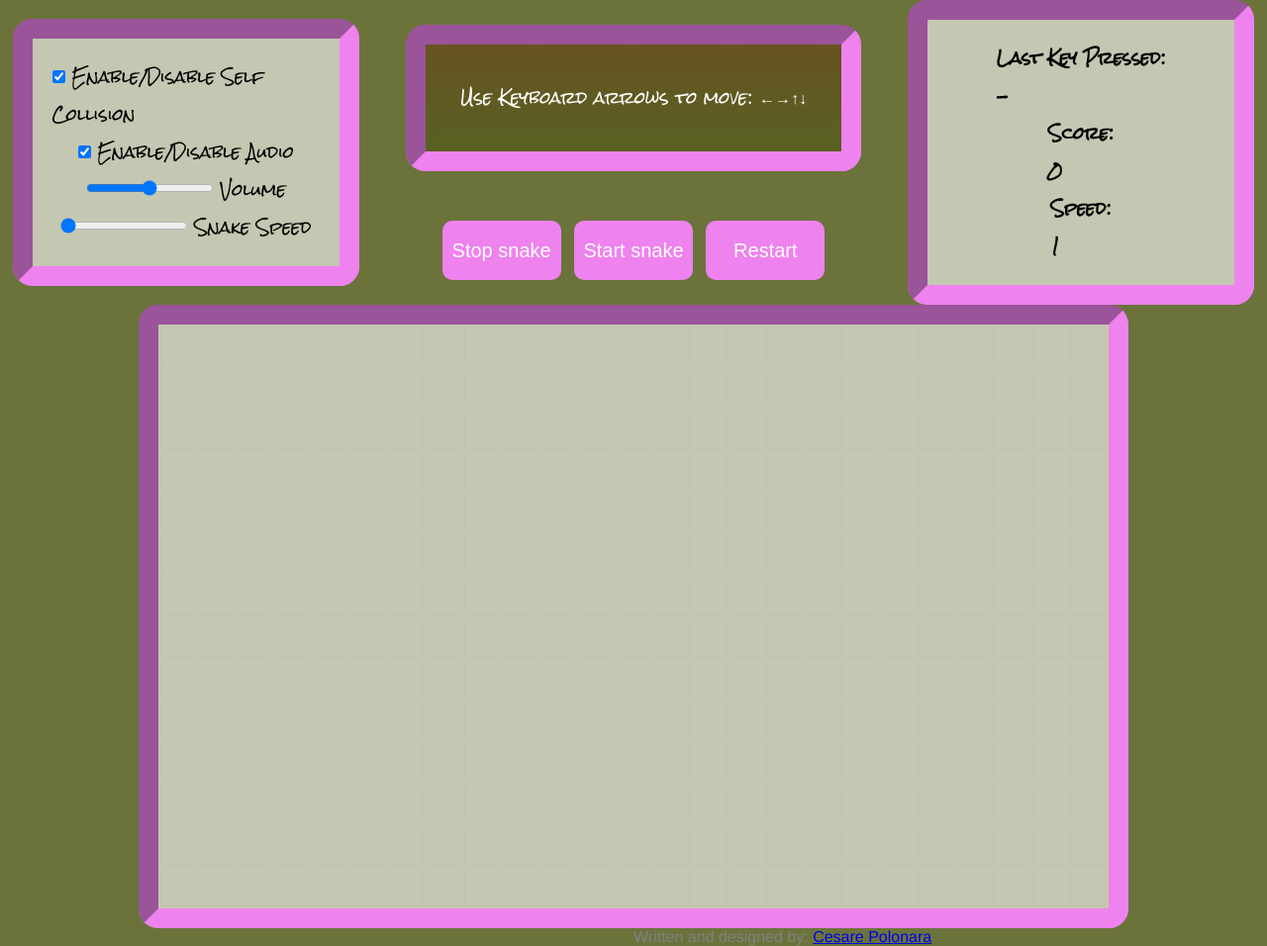
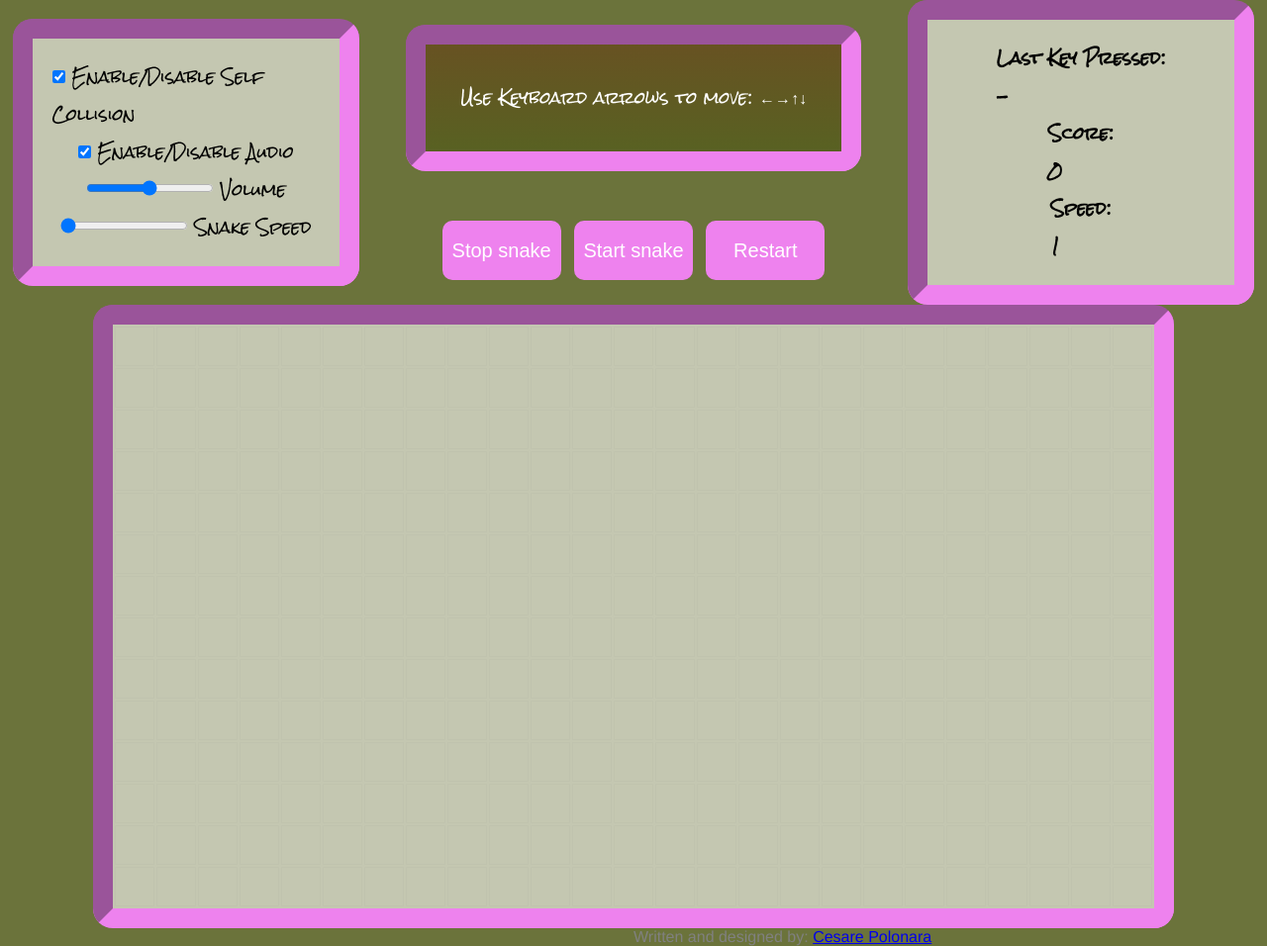
Before and after one commit to Kais3rP/vanilla-snake-game, a plain HTML site: page index.html in a window 1280 px wide. Shown: the whole page at 99% size. Drawn offline with Linux system fonts and the light colour scheme.

Commit message:
style changes

```diff
--- a/index.html
+++ b/index.html
@@ -25,7 +25,7 @@
           onkeydown="event.preventDefault()">
         Volume</label>
       <label>
-        <input type="range" id="speed" min="10" max="150" value="10" step="1" onkeydown="event.preventDefault()">
+        <input type="range" id="speed-input" min="10" max="150" value="10" step="1" onkeydown="event.preventDefault()">
         Snake Speed</label>
     </div>
     <div id="info-controls-container">
--- a/index.js
+++ b/index.js
@@ -18,7 +18,7 @@ const audioArray = document.querySelectorAll("audio");
 const selfCollideInput = document.getElementById("self-collide");
 const soundInput = document.getElementById("sound");
 const volumeInput = document.getElementById("volume");
-const speedInput = document.getElementById("speed");
+const speedInput = document.getElementById("speed-input");
 //-------------------------------------------------------------------
 
 let gameState = false;
@@ -259,7 +259,6 @@ function keyUpHandler(ev) {
 //------------------------------------------------------
 //Main snake moving logic
 function handleDirectionChange(key) {
-  console.log("Self Collision:", selfCollide);
   const edge = key === 39 ? rightEdgeIdxs :
     key === 37 ? leftEdgeIdxs :
       key === 38 ? topEdgeIdxs :
@@ -311,13 +310,16 @@ function handleDirectionChange(key) {
         if (foodIdxs.includes(snakeIdxs[i])) {
           playAnimalSound(cells[snakeIdxs[i]].innerText);
           score++;
+
           //Increase snake speed according to the score
           if (score % 10 === 0) {
             speed++;
+            drawSpeed(speed);
             time -= 10;
             clearInterval(snakeInterval);
             createSnakeInterval();
-            drawSpeed(speed);
+
+
           }
           foodIdxs.splice(foodIdxs.indexOf(snakeIdxs[i]), 1);
           cells[snakeIdxs[i]].innerText = "";
--- a/style.css
+++ b/style.css
@@ -76,14 +76,17 @@ table{
   border-radius:20px;
   font-family: Arial;
   border: 20px inset violet;
+  table-layout:fixed;
 
 }
 td{
   width:40px;
   height:40px;
   border:1px solid rgba(0,0,0,0.02);
-  font-size:20px;
+  font-size:25px;
   position:relative;
+  overflow:hidden;
+  text-align:center;
 }
 
 .snake{
```
